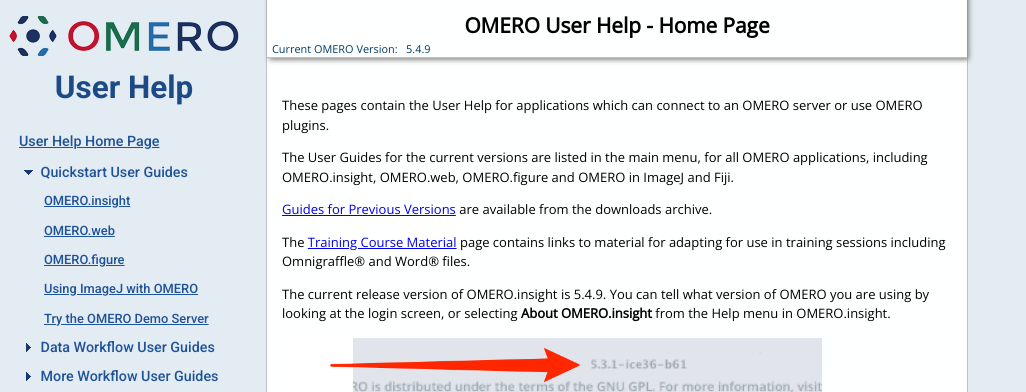
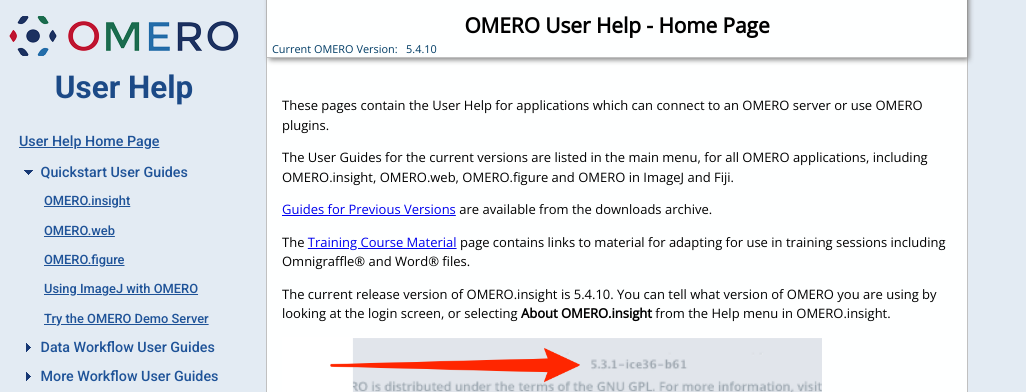
Before and after one commit to snoopycrimecop/ome-help, a Jekyll site: the page built from index.html, in a window 1280 px wide. Shown: the top 392 px of the page, without its empty margins (0-1026 px from the left). Built offline with Jekyll 4.4.1, drawn with Linux system fonts in a browser that asks for light colours; Markdown is read by kramdown in place of the engine named in the settings.

Commit message:
Bump OMERO version to 5.4.10
Especially for OMERO.insight clients, this release contains critical update
to work with the latest Java release

```diff
--- a/_config.yml
+++ b/_config.yml
@@ -5,7 +5,7 @@
 highlighter: rouge
 
 omero:
-  version: 5.4.9
+  version: 5.4.10
 
 baseurl: /ome-help
 clsbaseurl: /ome-help/cls
```
